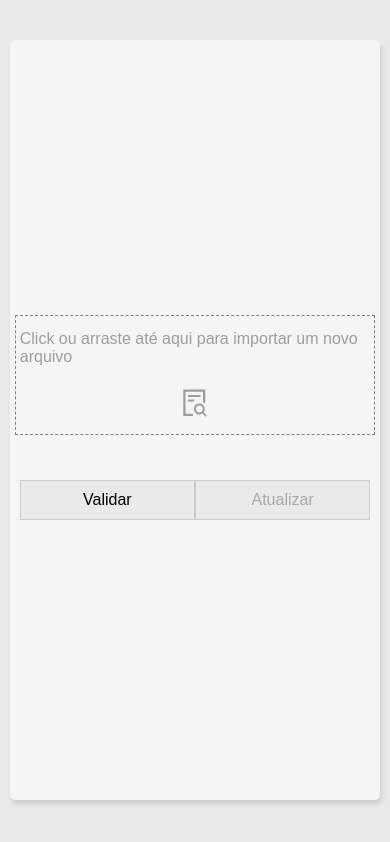
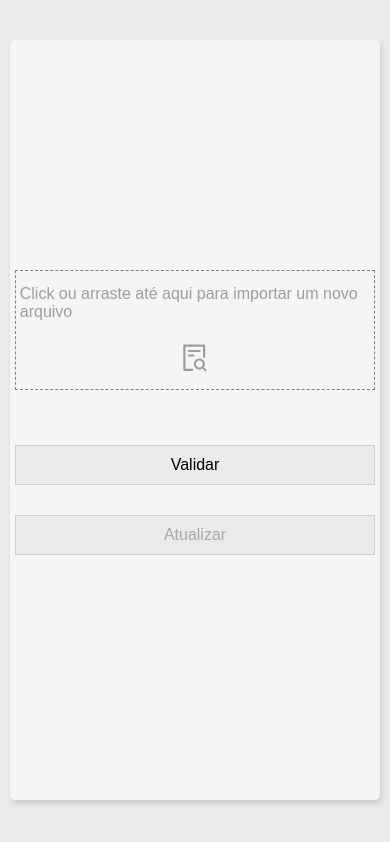
Before and after one commit to victormatia/price-manager-front-end, a React (Vite) app: page / in a window 390 px wide. Built offline with nearby package versions, Linux system fonts and the light colour scheme; a web font is replaced by a local one.

Commit message:
style: styles ActionSection component

```diff
--- a/src/components/ActionSection/style.module.css
+++ b/src/components/ActionSection/style.module.css
@@ -6,6 +6,7 @@
   align-items: center;
   margin: 20px 0;
   justify-content: space-around;
+  flex-wrap: wrap;
 }
 
 .actions-container__validate-button, .actions-container__update-button {
@@ -30,3 +31,25 @@
   background-color: rgb(92, 164, 90);
   border: 1px solid rgb(92, 164, 90);
 }
+
+.actions-container__update-button:disabled {
+  cursor: not-allowed;
+}
+
+.actions-container__update-button:enabled {
+  color: rgb(92, 164, 90);
+  background-color: rgb(234, 234, 234);
+  border: 1px solid rgb(92, 164, 90);
+}
+
+@media screen and ( max-width: 500px ) {
+  .actions-container {
+    height: 140px;
+    flex-direction: column;
+    padding: 0;
+  }
+
+  .actions-container__validate-button, .actions-container__update-button {
+    width: 100%;
+  }
+}
```
